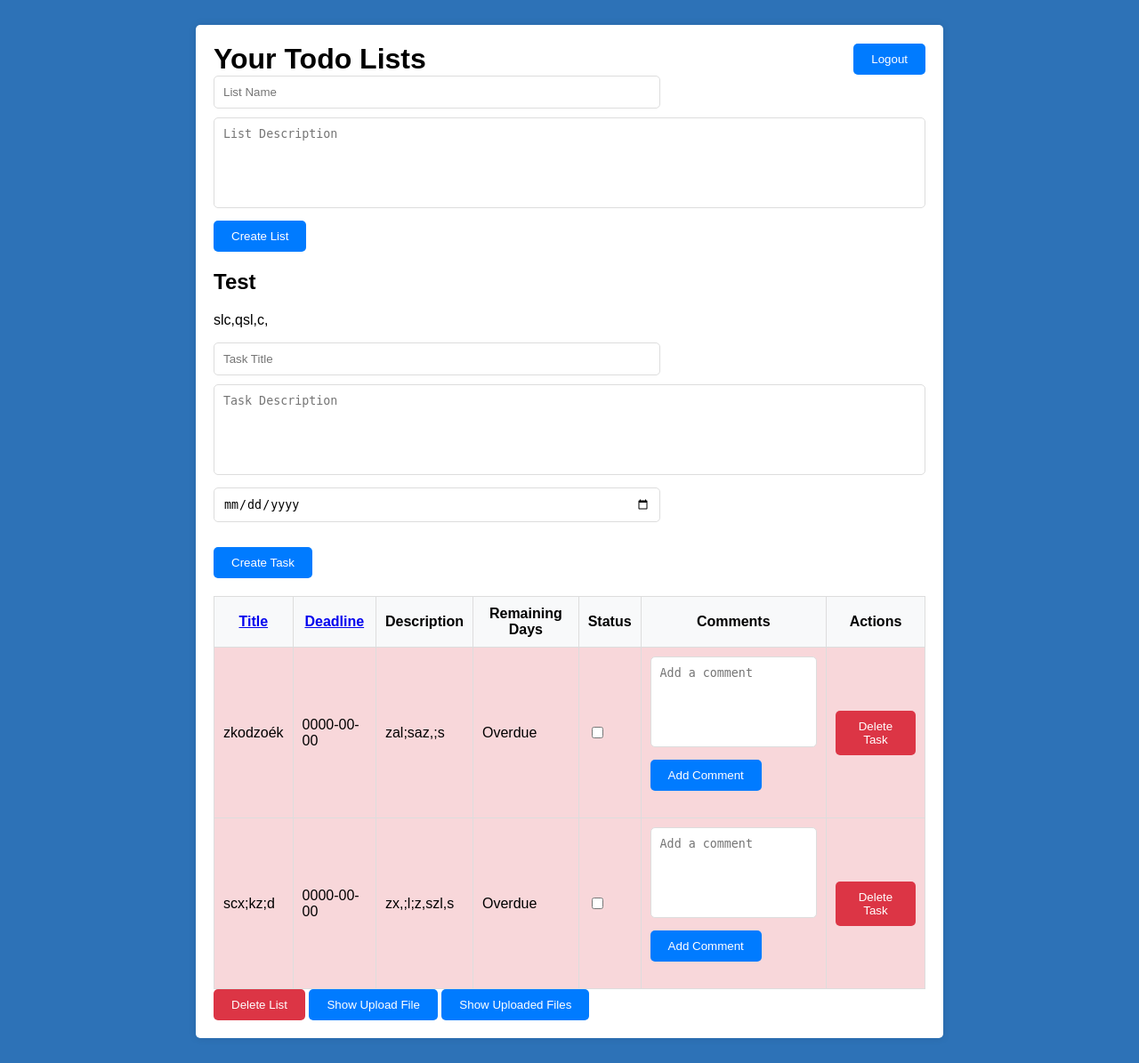
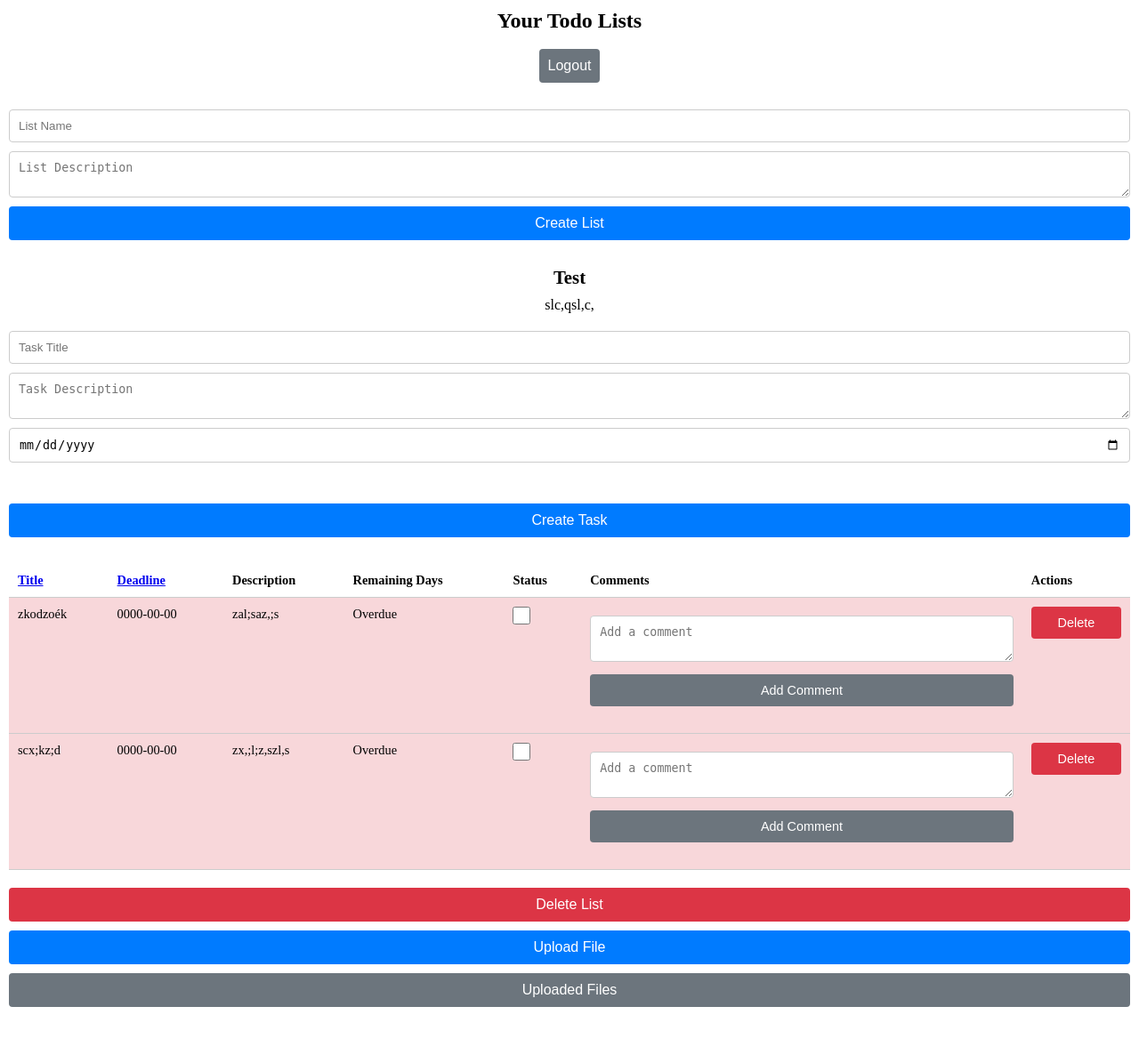
Before and after one commit to AndresCochez/todo_app, a PHP site: page /dashboard.php in a window 1280 px wide. Shown: the whole page at 89% size. After the commit the page ends 1132 px from the top, so only its background shows below. Run offline with PHP 8.4, Linux system fonts and the light colour scheme; the visitor is signed in with stand-in values (Sample User, id 1); data comes from the database, SQL or seed files in the repository; data that the repository does not hold is empty.

Commit message:
Add files via upload

```diff
--- a/todo_app/css/style.css
+++ b/todo_app/css/style.css
@@ -1,96 +1,263 @@
-body {
-    font-family: Arial, sans-serif;
-    background-color: #2d72b7;
-    padding: 20px;
+/* Algemene reset voor betere compatibiliteit */
+* {
+    box-sizing: border-box;
+    margin: 0;
+    padding: 0;
 }
 
+/* Basisstijl voor het container-div om ervoor te zorgen dat het schermvullend is */
 .container {
-    max-width: 800px;
-    margin: auto;
-    background: #fff;
-    padding: 20px;
-    border-radius: 5px;
-    box-shadow: 0px 0px 10px rgba(0, 0, 0, 0.1);
+    width: 100%;
+    padding: 10px;
+    margin: 0 auto;
+    max-width: 100%;
 }
 
-h1 {
+/* Header styling voor mobiele schermen */
+.header-container {
+    display: flex;
+    flex-direction: column;
+    justify-content: center;
+    align-items: center;
+    text-align: center;
     margin-bottom: 20px;
 }
 
-form {
+.header-container h1 {
+    font-size: 1.5em;
+    margin-bottom: 15px;
+}
+
+.header-container form {
+    margin-top: 10px;
+}
+
+/* Formulierstijlen voor mobiel */
+.form-inline {
+    display: flex;
+    flex-direction: column;
+    width: 100%;
     margin-bottom: 20px;
 }
 
-input[type="text"], textarea {
+.form-inline input[type="text"],
+.form-inline textarea,
+.form-inline input[type="date"] {
+    width: 100%;
     padding: 10px;
-    margin-right: 10px;
-    border: 1px solid #ddd;
-    border-radius: 5px;
-    width: 60%;
+    margin-bottom: 10px;
+    border: 1px solid #ccc;
+    border-radius: 4px;
+}
+
+.form-inline button {
+    width: 100%;
+    padding: 10px;
+    background-color: #007bff;
+    color: white;
+    border: none;
+    border-radius: 4px;
+    cursor: pointer;
+}
+
+.form-inline button:hover {
+    background-color: #0056b3;
+}
+
+/* Lijst en taakweergave op mobiel */
+h2 {
+    font-size: 1.3em;
+    margin-top: 20px;
+    margin-bottom: 10px;
+    text-align: center;
+}
+
+p {
+    font-size: 1em;
+    margin-bottom: 20px;
+    text-align: center;
+}
+
+/* Tabelstijl voor taken op mobiel */
+.table {
+    width: 100%;
+    border-collapse: collapse;
+    margin-bottom: 20px;
+    font-size: 0.9em;
+}
+
+.table th,
+.table td {
+    padding: 10px;
+    text-align: left;
+    border-bottom: 1px solid #ccc;
+    word-wrap: break-word;
+    vertical-align: top;
+}
+
+.table th {
+    font-size: 1em;
+}
+
+.table td:last-child {
+    text-align: center;
+}
+
+.update-status {
+    width: 20px;
+    height: 20px;
+}
+
+/* Comment sectie */
+.comment-form textarea {
+    width: 100%;
+    margin-top: 10px;
+    margin-bottom: 10px;
+    padding: 10px;
+    border: 1px solid #ccc;
+    border-radius: 4px;
+}
+
+.comment-form button {
+    width: 100%;
+    padding: 10px;
+    background-color: #6c757d;
+    color: white;
+    border: none;
+    border-radius: 4px;
+    cursor: pointer;
+}
+
+.comment-form button:hover {
+    background-color: #5a6268;
+}
+
+ul {
+    padding-left: 15px;
+    margin-top: 10px;
+}
+
+ul li {
+    margin-bottom: 5px;
+    font-size: 0.9em;
+}
+
+/* Buttons for delete and upload file section */
+.btn {
+    width: 100%;
+    padding: 10px;
+    margin-bottom: 10px;
+    text-align: center;
+    border-radius: 4px;
+    border: none;
+    cursor: pointer;
+    font-size: 1em;
+}
+
+.btn-danger {
+    background-color: #dc3545;
+    color: white;
+}
+
+.btn-danger:hover {
+    background-color: #c82333;
+}
+
+.btn-secondary {
+    background-color: #6c757d;
+    color: white;
+}
+
+.btn-secondary:hover {
+    background-color: #5a6268;
+}
+
+.btn-primary {
+    background-color: #007bff;
+    color: white;
+}
+
+.btn-primary:hover {
+    background-color: #0056b3;
+}
+
+.btn-success {
+    background-color: #28a745;
+    color: white;
+}
+
+.btn-success:hover {
+    background-color: #218838;
+}
+
+.btn-warning {
+    background-color: #ffc107;
+    color: black;
+}
+
+.btn-warning:hover {
+    background-color: #e0a800;
+}
+
+/* Upload en bestandensectie voor mobiel */
+#upload-section,
+#files-section {
+    display: none;
+}
+
+#upload-section h3,
+#files-section h3 {
+    text-align: center;
     margin-bottom: 10px;
 }
 
-textarea {
-    width: calc(100% - 22px);
-    height: 80px;
-    resize: none;
+#upload-section form,
+#files-section form {
+    width: 100%;
 }
 
-button {
-    padding: 10px 20px;
-    background-color: #007bff;
-    color: #fff;
-    border: none;
-    border-radius: 5px;
-    cursor: pointer;
+.table-striped th,
+.table-striped td {
+    padding: 10px;
+    border-bottom: 1px solid #dee2e6;
 }
 
-button.btn-danger {
-    background-color: #dc3545;
+.table-striped td:last-child {
+    text-align: center;
 }
 
-button:hover {
-    opacity: 0.8;
+.table-striped tr:nth-of-type(odd) {
+    background-color: #f8f9fa;
 }
 
-ul {
-    list-style: none;
-    padding: 0;
+/* Responsive tweaks */
+@media (max-width: 600px) {
+    .header-container {
+        flex-direction: column;
     }
 
-ul li {
-    padding: 10px;
-    border-bottom: 1px solid #ddd;
+    .header-container h1 {
+        font-size: 1.2em;
     }
 
-ul li:last-child {
-    border-bottom: none;
+    .form-inline input[type="text"],
+    .form-inline textarea,
+    .form-inline input[type="date"],
+    .form-inline button {
+        font-size: 0.9em;
     }
 
-table {
-    width: 100%;
-    border-collapse: collapse;
+    h2 {
+        font-size: 1.2em;
     }
 
-table th, table td {
-    padding: 10px;
-    border: 1px solid #ddd;
+    .table th,
+    .table td {
+        font-size: 0.8em;
+        padding: 8px;
     }
 
-table th {
-    background-color: #f8f9fa;
-    cursor: pointer;
+    .btn {
+        font-size: 0.9em;
     }
-
-table tr:nth-child(even) {
-    background-color: #f2f2f2;
 }
-
-input[type="date"] {
-    padding: 10px;
-    margin-right: 10px;
-    border: 1px solid #ddd;
-    border-radius: 5px;
-    width: 60%;
-    margin-bottom: 10px;
-}
--- a/todo_app/dashboard.php
+++ b/todo_app/dashboard.php
@@ -256,7 +256,7 @@ foreach ($tasks as $task) {
                                         <!-- Delete task button -->
                                         <form method="POST" action="dashboard.php" style="display:inline;">
                                             <input type="hidden" name="delete_task_id" value="<?php echo $task['id']; ?>">
-                                            <button type="submit" class="btn btn-danger" onclick="return confirm('Are you sure you want to delete this task?');">Delete Task</button>
+                                            <button type="submit" class="btn btn-danger" onclick="return confirm('Are you sure you want to delete this task?');">Delete</button>
                                         </form>
                                     </td>
                                 </tr>
@@ -274,8 +274,8 @@ foreach ($tasks as $task) {
                 </form>
 
                 <?php if (count($tasks) > 0): ?>
-                    <button id="show-upload-btn" class="btn btn-primary">Show Upload File</button>
-                    <button id="show-files-btn" class="btn btn-secondary">Show Uploaded Files</button>
+                    <button id="show-upload-btn" class="btn btn-primary">Upload File</button>
+                    <button id="show-files-btn" class="btn btn-secondary">Uploaded Files</button>
 
                     <!-- File upload form -->
                     <div id="upload-section" style="display: none;">
```
Lines whose indentation alone changed are shown as unchanged.
